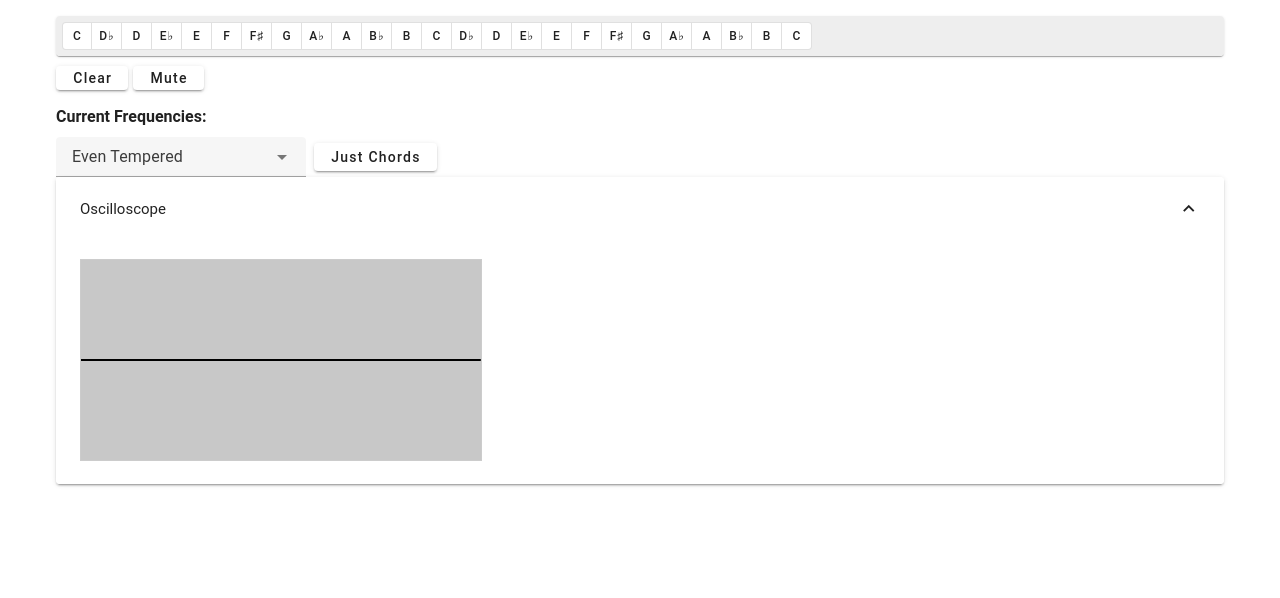
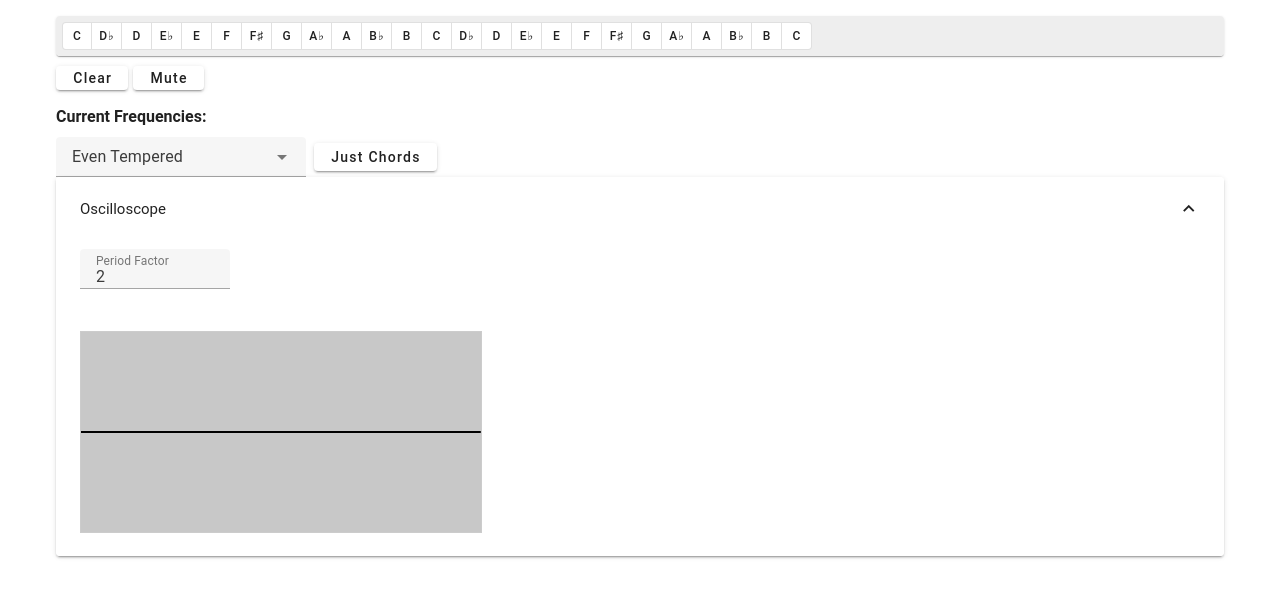
Before and after one commit to mrlauer/tuningtest, a Vue app: page / in a window 1280 px wide. Both pictures are taken after a click on the button "Oscilloscope". Shown: the top 598 px of the page. Built offline with nearby package versions, Linux system fonts and the light colour scheme; a small style sheet from the web is missing.

Commit message:
period factor for oscilloscope

```diff
--- a/src/components/Tuning.vue
+++ b/src/components/Tuning.vue
@@ -74,6 +74,15 @@
                   density="compact"
                   value=true>
                   <v-expansion-panel-text>
+                    <v-text-field
+                      :min = "1"
+                      :max = "20"
+                      v-model="periodFactor"
+                      label="Period Factor"
+                      type="number"
+                      density="compact"
+                      style="max-width: 150px; margin-bottom: 10px;"
+                    ></v-text-field>
                     <canvas id="oscilloscope-canvas" width="400" height="200" style="border:1px solid #ccc; margin-top: 10px;"></canvas>
                   </v-expansion-panel-text>
                 </v-expansion-panel>
@@ -305,6 +314,7 @@
 
 // Oscilloscope drawing
 const oscilloscopeRunning = ref(false)
+const periodFactor = ref(2);
 
 function drawOscilloscope() {
     const canvasElement = document.getElementById('oscilloscope-canvas');
@@ -344,7 +354,7 @@
       if (current_frequencies.length != 0) {
         const freq = current_frequencies[0]!;
         const t = audioCtx.currentTime;
-        const period = 4/freq;
+        const period = periodFactor.value / freq;
         const slop = period - t % period;
         const sampleRate = audioCtx.sampleRate;
         offset = Math.round(slop * sampleRate);
```
